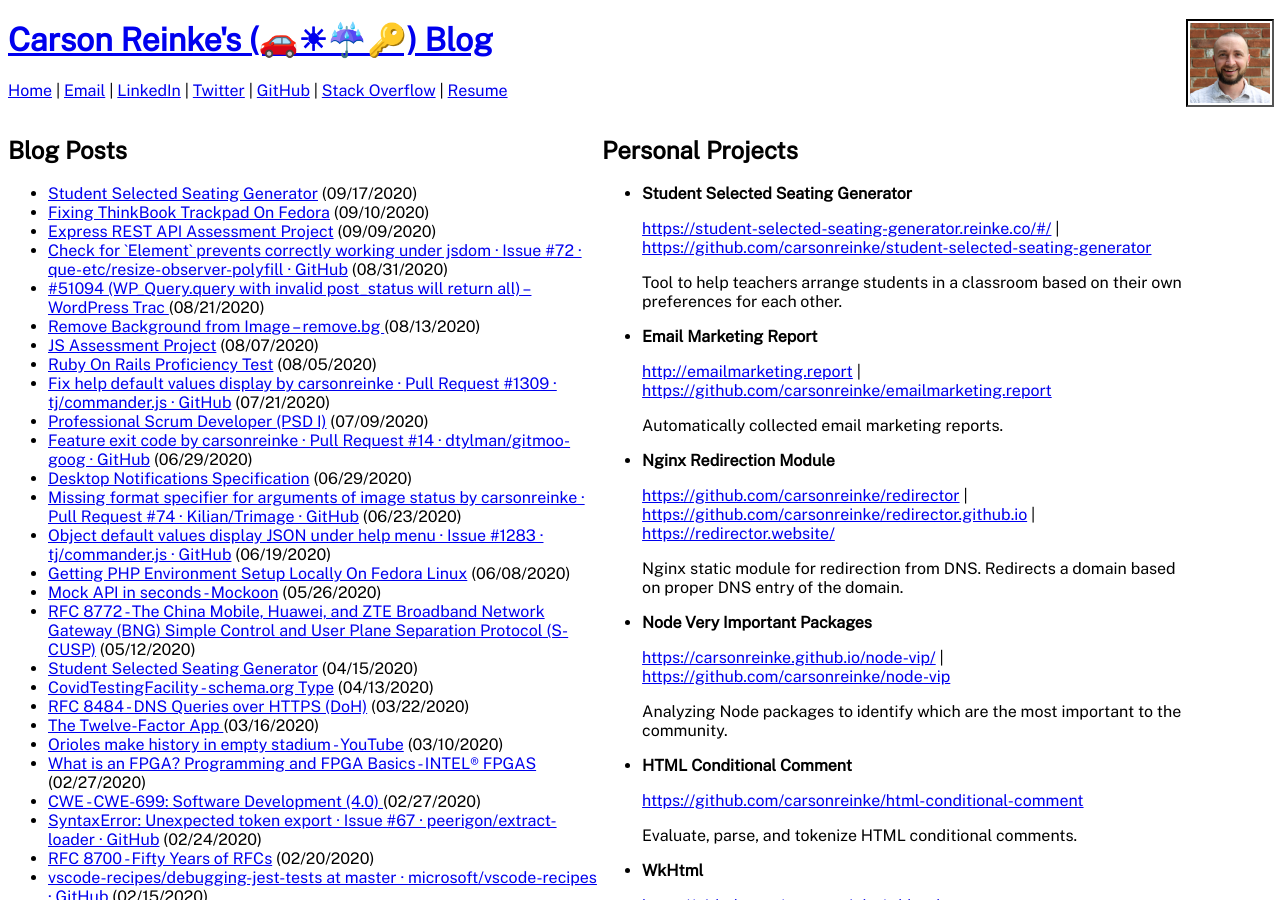
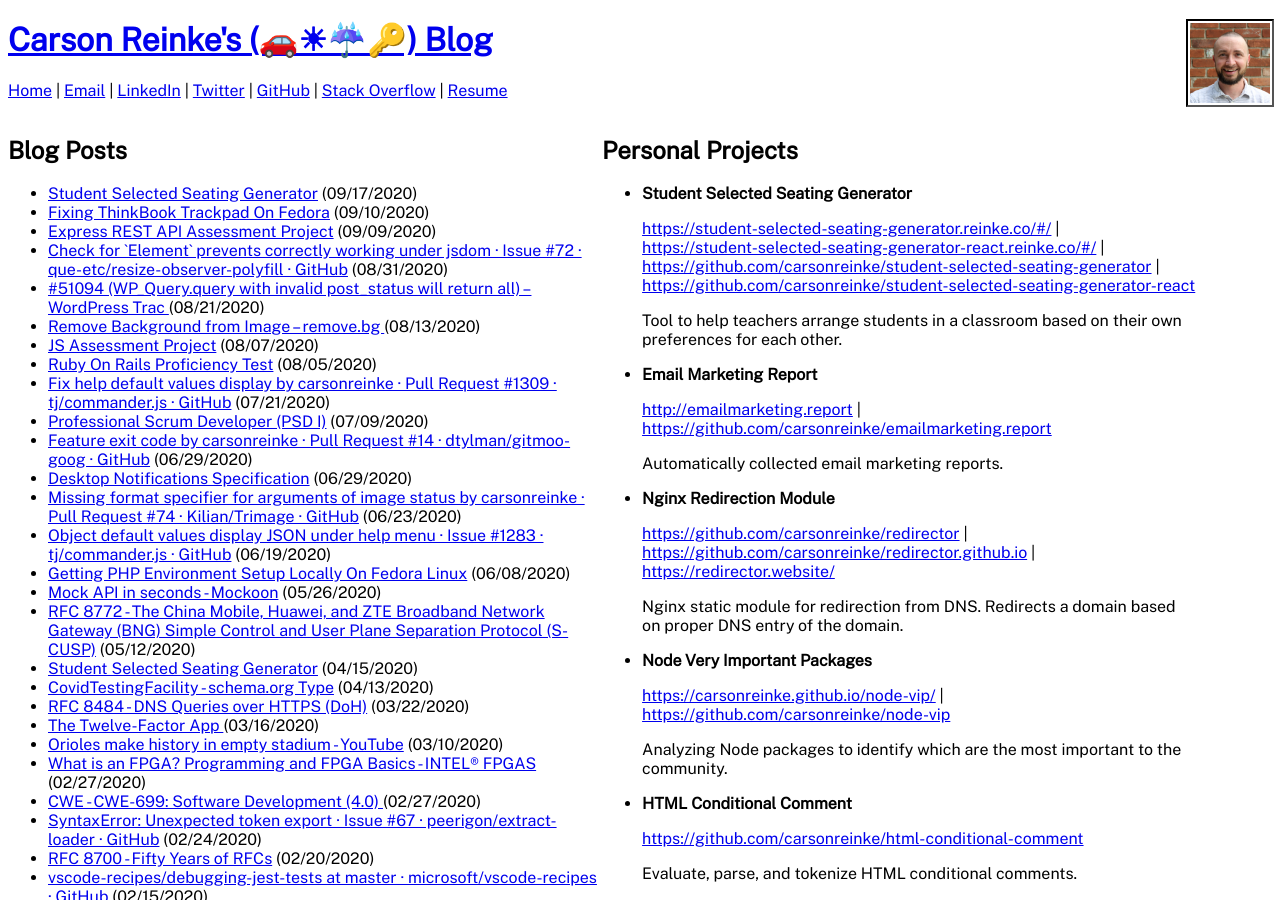
Before and after one commit to carsonreinke/reinke.co, a Jekyll site: the page built from index.html, in a window 1280 px wide and 900 px high. Built offline with Jekyll 4.4.1, drawn with Linux system fonts in a browser that asks for light colours; some of the changed lines change nothing that is shown.

Commit message:
Update project links

```diff
--- a/_data/projects.yml
+++ b/_data/projects.yml
@@ -1,7 +1,9 @@
 - name: Student Selected Seating Generator
   links:
     - https://student-selected-seating-generator.reinke.co/#/
+    - https://student-selected-seating-generator-react.reinke.co/#/
     - https://github.com/carsonreinke/student-selected-seating-generator
+    - https://github.com/carsonreinke/student-selected-seating-generator-react
   description: Tool to help teachers arrange students in a classroom based on their own preferences for each other.
 
 - name: Email Marketing Report
```
